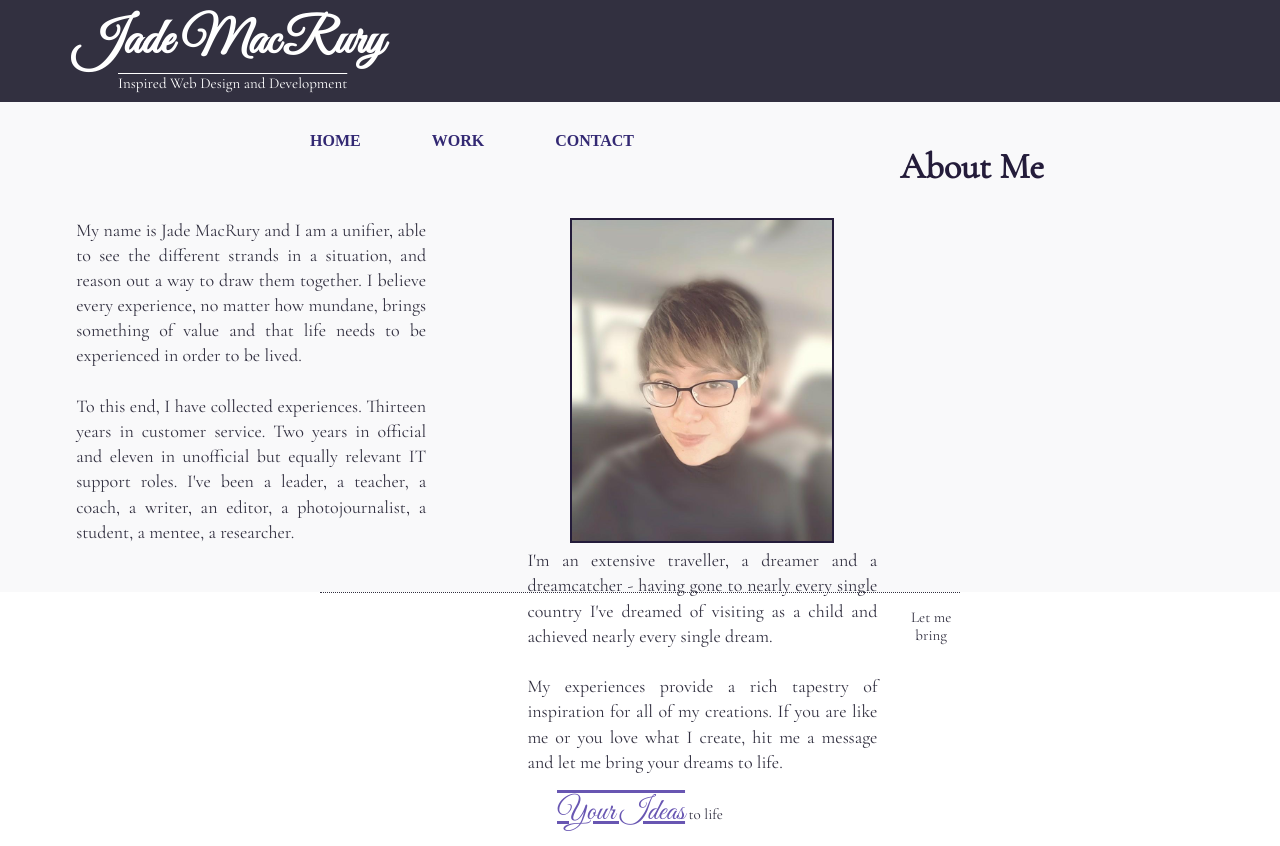
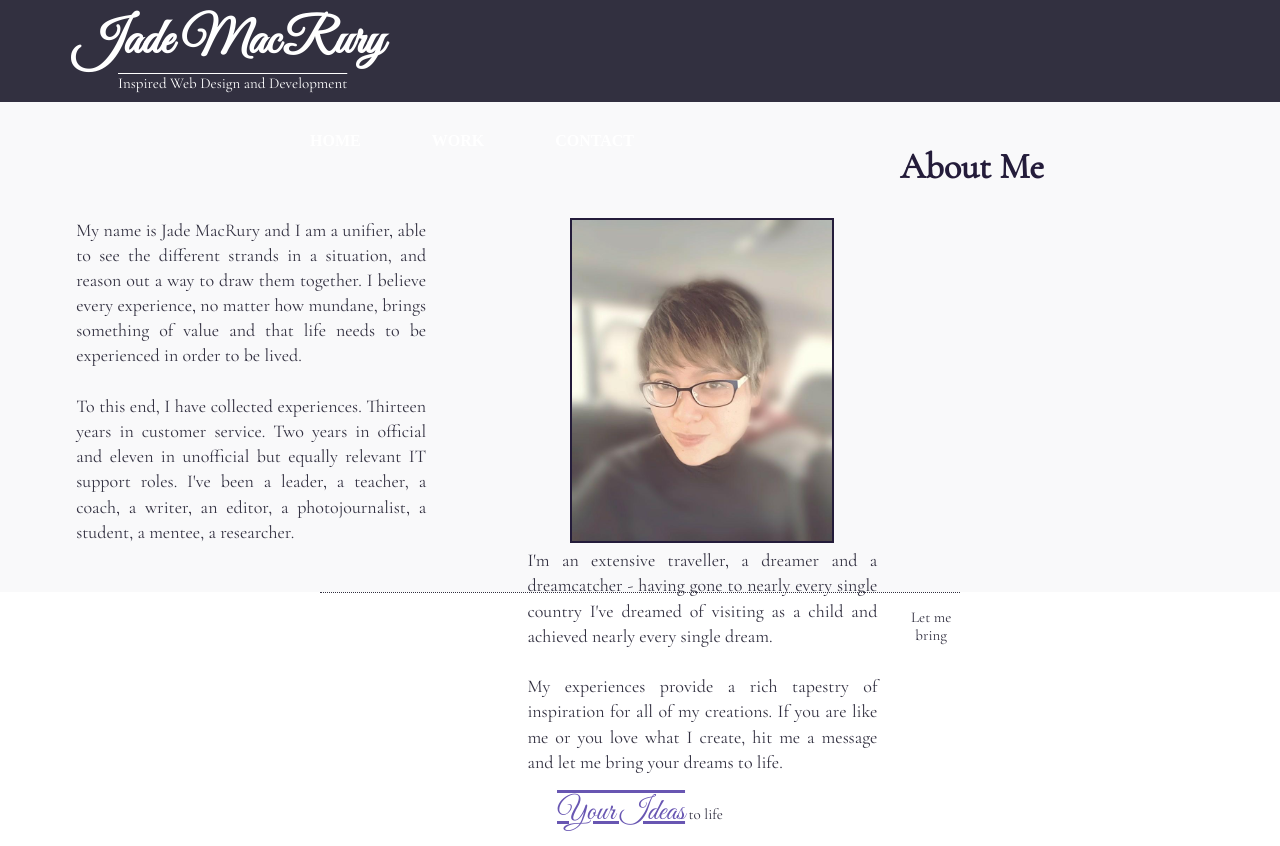
Before and after one commit to vjcmacrury/Jubilee, a plain HTML site: page bio/index.html in a window 1280 px wide. Drawn offline with nearby package versions, Linux system fonts and the light colour scheme; a web font is replaced by a local one.

Commit message:
edited nav link

```diff
--- a/css/main.css
+++ b/css/main.css
@@ -134,6 +134,7 @@ nav ul li a {
 
 #sub nav,
 #sub nav a:hover,
+#sub nav a:link,
 #sub nav a:visited {
     color: #FFFFFF;
 }
```
Also changed, not shown: 1 other file.
